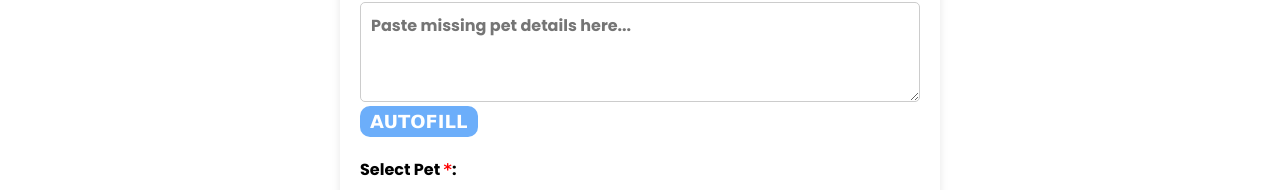
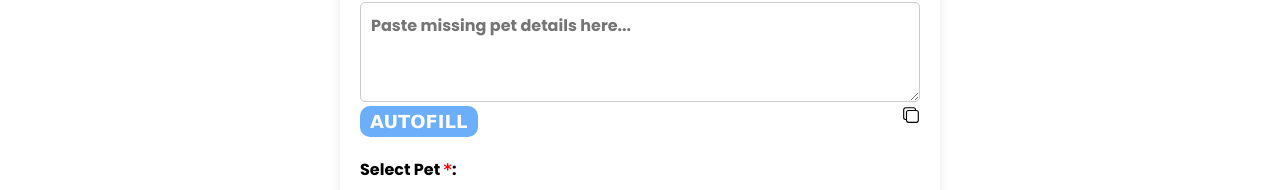
Before and after one commit to bharathbm8792/postermaker, a React (Vite) app: page /createposter in a window 1280 px wide. Both pictures are taken after a click on the button "MISSING PET POSTER". Shown: the part 209-399 px from the top of the page. Built offline with nearby package versions, Linux system fonts and the light colour scheme; the HTML template or start-up script is replaced by a standard one; a web font is replaced by a local one.

Commit message:
Copy to clipboard text and versioning

```diff
--- a/src/components/CreatePoster/PosterInputs.jsx
+++ b/src/components/CreatePoster/PosterInputs.jsx
@@ -2,6 +2,7 @@ import styles from './PosterInputs.module.css';
 import { useNavigate, useLocation } from "react-router-dom";
 import Select from 'react-select';
 import { useState } from 'react';
+import { IoCopyOutline } from "react-icons/io5";
 
 const PosterInputs = () => {
     const navigate = useNavigate();
@@ -73,6 +74,7 @@ const PosterInputs = () => {
     });
 
     // const [textAreaInput, setTextAreaInput] = useState("");
+    const [copied, setCopied] = useState(false);
 
 
     const PetOptions = [
@@ -382,6 +384,48 @@ const PosterInputs = () => {
         return data;
     };
 
+
+
+    const missingText = `
+    Missing Dog / Cat
+    Name:
+    Age:
+    Gender:
+    Breed:
+    Neutered or not:
+    Collar colour:
+    Last seen:
+    Landmark:
+    Missing date:
+    Missing time:
+    Identification:
+    Contact: `;
+
+    const foundText = `
+    Lost Dog / Cat Found
+    Expected age:
+    Gender:
+    Breed:
+    Collar colour:
+    Found place:
+    Landmark:
+    Found date:
+    Found time:
+    Identification:
+    Rescuer's contact number: `;
+
+    const handleCopy = async (textToCopy) => {
+        try {
+            await navigator.clipboard.writeText(textToCopy);
+            setCopied(true);
+
+            setTimeout(() => setCopied(false), 2000);
+
+        } catch (err) {
+            console.error('Failed to copy:', err);
+        }
+    };
+
     return (
         <div className={styles.overallContainer}>
             <button className={styles.backButton} onClick={handleBackClick}>BACK</button>
@@ -419,7 +463,21 @@ const PosterInputs = () => {
                                 className={styles.responsiveTextarea}
                             />
                         </div>
-                        <button className={styles.autoFillButton} onClick={handleAutofill}>Autofill</button>
+                        <div className={styles.autoFillBtnContainer}>
+                            <button className={styles.autoFillButton} onClick={handleAutofill} title='Click to autofill the data'>Autofill</button>
+                            <div className={styles.copyContainer}>
+                                <button onClick={() => handleCopy(missingText)} title="Click to copy text" className={styles.copyIcon}>
+                                    <IoCopyOutline size={18} />
+                                </button>
+
+                                {copied && (
+                                    <span className={styles.copiedText}>
+                                        Copied to Clipboard!
+                                    </span>
+                                )}
+                            </div>
+
+                        </div>
                     </div>
                     <form className={styles.formContainer} onSubmit={handleSubmit}>
 
@@ -653,7 +711,21 @@ const PosterInputs = () => {
                                 className={styles.responsiveTextarea}
                             />
                         </div>
-                        <button className={styles.autoFillButton} onClick={handleAutofillFound}>Autofill</button>
+                        <div className={styles.autoFillBtnContainer}>
+                            <button className={styles.autoFillButton} title='Click to autofill the data' onClick={handleAutofillFound}>Autofill</button>
+                            <div className={styles.copyContainer}>
+                                <button onClick={() => handleCopy(foundText)} title="Click to copy text" className={styles.copyIcon}>
+                                    <IoCopyOutline size={18} />
+                                </button>
+
+                                {copied && (
+                                    <span className={styles.copiedText}>
+                                        Copied to Clipboard!
+                                    </span>
+                                )}
+                            </div>
+
+                        </div>
                     </div>
                     <form className={styles.formContainer} onSubmit={handleFoundSubmit}>
 
--- a/src/components/CreatePoster/PosterInputs.module.css
+++ b/src/components/CreatePoster/PosterInputs.module.css
@@ -8,16 +8,18 @@
     padding: 20px;
 }
 
-label, input,textarea {
+label,
+input,
+textarea {
     font-family: 'Poppins', sans-serif;
 }
 
-.radioContainer{
+.radioContainer {
     display: flex;
     gap: 10px;
 }
 
-.rewardOptions{
+.rewardOptions {
     display: flex;
     flex-direction: column;
     gap: 10px;
@@ -82,6 +84,39 @@ label, input,textarea {
     justify-content: center;
     gap: 20px;
     margin-top: 20px;
+}
+
+.autoFillBtnContainer {
+    display: flex;
+    flex-direction: row;
+    justify-content: space-between;
+}
+
+.copyIcon {
+    border: none;
+    background: transparent;
+    cursor: pointer;
+    padding: 0px;
+    margin: 0px;
+    height: 18px;
+}
+
+.copyIcon:hover {
+    scale: 1.10;
+    box-shadow: 0 4px 8px rgba(0, 0, 0, 0.1);
+}
+
+.copyContainer {
+    display: flex;
+    flex-direction: column;
+    align-items: end;
+    gap: 5px;
+}
+
+.copiedText{
+    padding: 4px;
+    background-color: #000;
+    color: #fff;
 }
 
 .button {
@@ -151,9 +186,12 @@ label, input,textarea {
 
 
 @media (max-width: 480px) {
-    label, input,textarea {
+
+    label,
+    input,
+    textarea {
         /* font-family: 'LED Dot-Matrix', 'Poppins', sans-serif; */
-        font-family:  'Poppins', sans-serif;
+        font-family: 'Poppins', sans-serif;
 
 
     }
--- a/src/components/MainPage/Footer.jsx
+++ b/src/components/MainPage/Footer.jsx
@@ -19,7 +19,7 @@ function Footer() {
             <div className={styles.versionContainer}>
                 <div className={styles.version}>
                     v {import.meta.env.VITE_APP_VER}
-                    <span className={styles.tooltip}>Version {import.meta.env.VITE_APP_VER}</span> {/* Tooltip */}
+                    <span className={styles.tooltip}>Version {import.meta.env.VITE_APP_VER}</span>
                 </div>
             </div>
 
--- a/src/components/MainPage/NavBar.jsx
+++ b/src/components/MainPage/NavBar.jsx
@@ -29,8 +29,8 @@ function NavBar() {
                 onClick={() => { setShowModal(true) }}
             />
             <div className={styles.navBarTextcontainer}>
-                <span className={styles.heading}>Missing Pets Bengaluru</span>
-                <span className={styles.heading2}>- Poster Maker Tool</span>
+                <span className={styles.heading} title='Missing Pets Bengaluru'>Missing Pets Bengaluru</span>
+                <span className={styles.heading2} title='Poster Maker Tool'>- Poster Maker Tool</span>
             </div>
 
             {showModal && (
```
Also changed, not shown: 1 other file (tests, documents, lock files or other folders).
